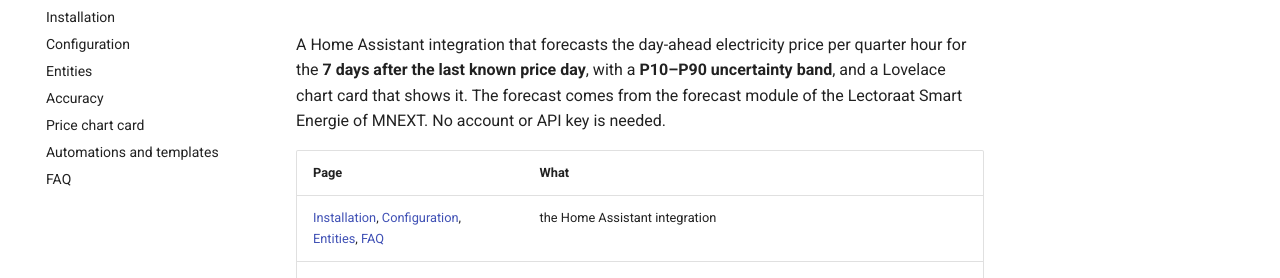
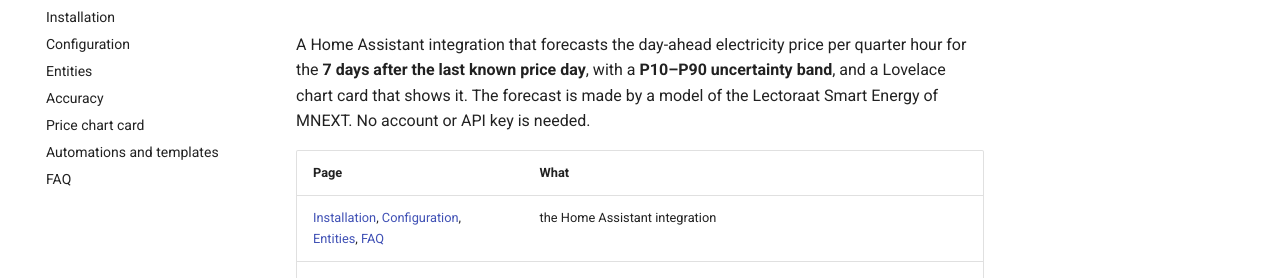
Before and after one commit to abroeders/7day-ahead-price-forecast, an MkDocs documentation site: the page built from docs/README.md, in a window 1280 px wide and 1372 px high. Shown: the part 148-426 px from the top of the window. Built offline with MkDocs 1.6.1 and Material for MkDocs 9.7.7, drawn with Linux system fonts in a browser that asks for light colours; comment, search, counter and statistics services are not loaded.

Commit message:
docs: say the forecast is made by a model of the Lectoraat Smart Energy of MNEXT (#8)

```diff
--- a/docs/README.md
+++ b/docs/README.md
@@ -2,7 +2,7 @@
 
 A Home Assistant integration that forecasts the day-ahead electricity price per quarter hour for the **7 days
 after the last known price day**, with a **P10–P90 uncertainty band**, and a Lovelace chart card that shows it. The
-forecast comes from the forecast module of the Lectoraat Smart Energie of MNEXT. No account or API key is needed.
+forecast is made by a model of the Lectoraat Smart Energy of MNEXT. No account or API key is needed.
 
 | Page | What |
 |---|---|
```
Also changed, not shown: README.md (+2 -0 lines), docs/faq.md (+1 -1 lines).
